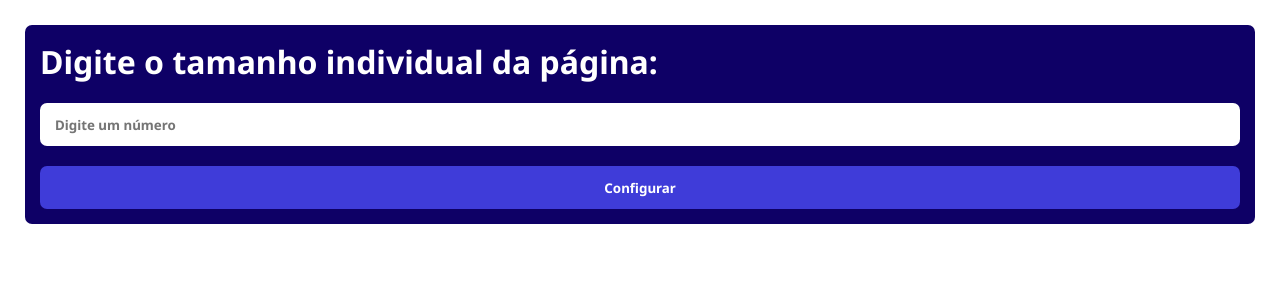
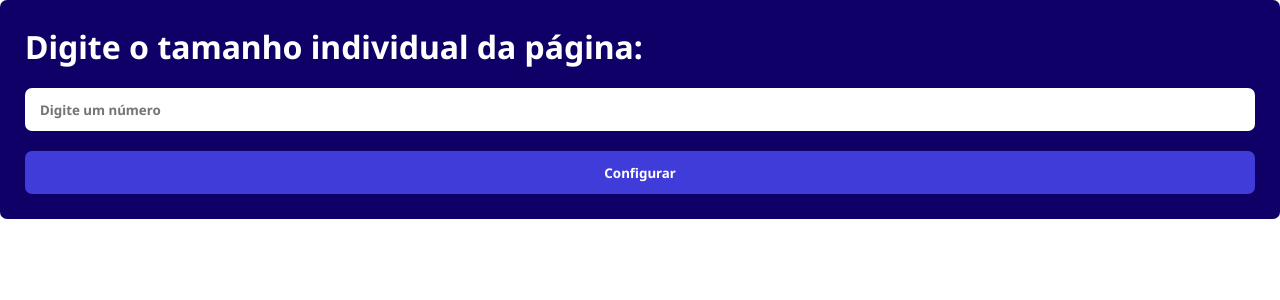
Before and after one commit to PauloUbirajara/static-hash-index-Front, a React (Create React App) app in the folder db-front/: page / in a window 1280 px wide. Shown: the top 300 px of the page. Built offline with nearby package versions, Linux system fonts and the light colour scheme.

Commit message:
change SettingsComponent stylesheet

```diff
--- a/db-front/src/components/Settings/SettingsComponent.css
+++ b/db-front/src/components/Settings/SettingsComponent.css
@@ -2,8 +2,8 @@
   display: grid;
   grid-template-rows: repeat(3, 1fr);
   gap: 20px;
-  padding: 15px;
-  margin: 25px;
+
+  padding: 25px;
 
   background: var(--primary-color);
   color: var(--foreground-color);
--- a/db-front/src/components/Settings/SettingsComponent.tsx
+++ b/db-front/src/components/Settings/SettingsComponent.tsx
@@ -22,7 +22,6 @@ const SettingsComponent = (props: SettingsProps) => {
     setPageSize(+el.target.value)
   }
 
-
   return <>
     <div className="settings">
       <h1>Digite o tamanho individual da página:</h1>
```
